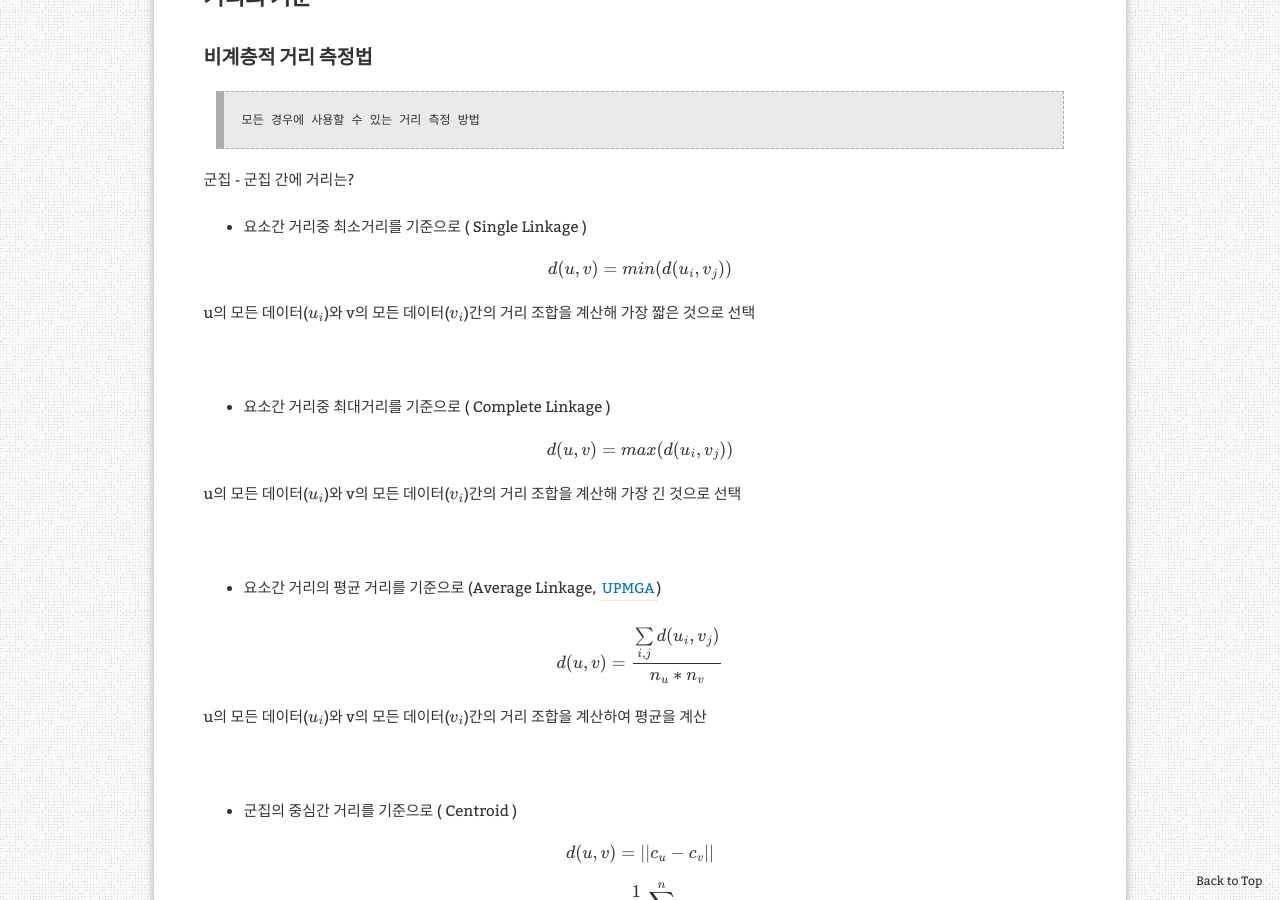
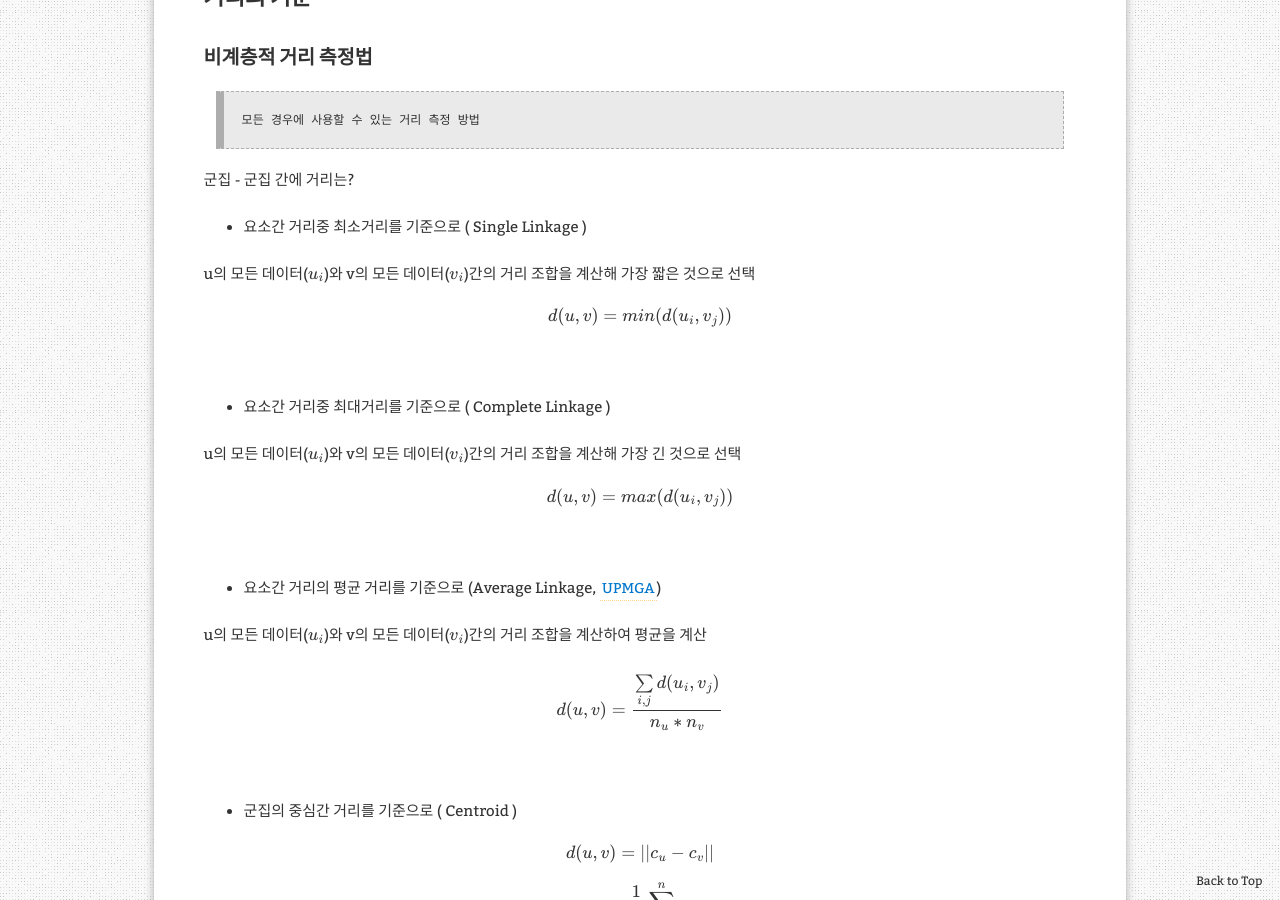
Before and after one commit to aristohyun/aristohyun.github.io, a Jekyll site: the page built from _posts/2021-07-25-Hierachy.md, in a window 1280 px wide and 900 px high, scrolled down 2388 px. Built offline with Jekyll 4.4.1, drawn with Linux system fonts in a browser that asks for light colours; formulas are drawn with MathJax 3; comment, search, counter and statistics services are not loaded.

```diff
--- a/_posts/2021-07-25-Hierachy.md
+++ b/_posts/2021-07-25-Hierachy.md
@@ -48,25 +48,28 @@ ex ) 종 -> 속 -> 강 -> 목 -> 과 -> 문 -> 계 순으로 묶어가며 하나
 
 - 요소간 거리중 최소거리를 기준으로 ( Single Linkage )
 
+u의 모든 데이터($u_ i$)와 v의 모든 데이터($v_ i$)간의 거리 조합을 계산해 가장 짧은 것으로 선택
+
 @ d(u,v) = min(d(u_ i, v_ j)) @
 
-u의 모든 데이터($u_ i$)와 v의 모든 데이터($v_ i$)간의 거리 조합을 계산해 가장 짧은 것으로 선택
 
 <br/>
 
 - 요소간 거리중 최대거리를 기준으로 ( Complete Linkage )
 
+u의 모든 데이터($u_ i$)와 v의 모든 데이터($v_ i$)간의 거리 조합을 계산해 가장 긴 것으로 선택
+
 @ d(u,v) = max(d(u_ i, v_ j)) @
 
-u의 모든 데이터($u_ i$)와 v의 모든 데이터($v_ i$)간의 거리 조합을 계산해 가장 긴 것으로 선택
 
 <br/>
 
 - 요소간 거리의 평균 거리를 기준으로 (Average Linkage, [UPMGA](https://en.wikipedia.org/wiki/UPGMA))
 
-@ d(u,v) = \frac {\sum \limits_ {i, j}^{} {d(u_ i, v_ j)}} {n_ u * n_ v} @
 
 u의 모든 데이터($u_ i$)와 v의 모든 데이터($v_ i$)간의 거리 조합을 계산하여 평균을 계산
+
+@ d(u,v) = \frac {\sum \limits_ {i, j}^{} {d(u_ i, v_ j)}} {n_ u * n_ v} @
 
 <br/>
 
```
